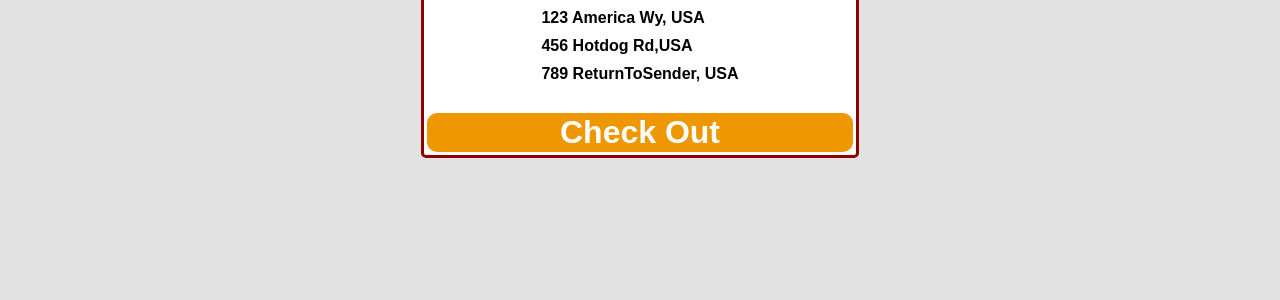
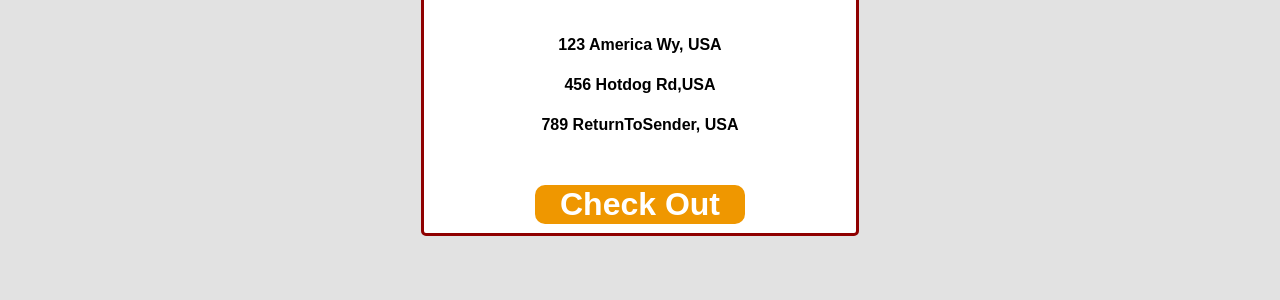
Before and after one commit to wyatt025/HTML_CSS_WebPageDemo, a plain HTML site: page shoppingcart.html in a window 1280 px wide. Shown: the part 594-894 px from the top of the page. Before the commit the page ends 816 px from the top, so only its background shows below. Drawn offline with Linux system fonts and the light colour scheme.

Commit message:
more adjustment

```diff
--- a/defaultappstyles.css
+++ b/defaultappstyles.css
@@ -191,7 +191,7 @@
 .cart-Box{
     background-color: white;
     border: 3px solid #8F0000;
-    border-radius: 0px 5px 0px 0px;
+    border-radius: 5px 5px 0px 0px;
 }
 .cart-Table{
     border-spacing: 10px 20px;
@@ -211,7 +211,12 @@
     background-color: white;
     border: 3px solid #8F0000;
     border-radius: 5px;
-    width: 27em;
+    padding: .5% 9% .5% 9%;
+
+}
+.addressTxT-Table{
+    border-spacing: 0px 20px;
+    width: 100%;
 }
 .addressTxT{
     color: black;
--- a/shoppingcart.html
+++ b/shoppingcart.html
@@ -23,6 +23,9 @@
             .Back-btn{
                 width: 2.5em;
                 height: 1em;
+            }
+            .address-box{
+                padding: .5% 24% .5% 24%;
             }
         }
     </style>
@@ -61,11 +64,17 @@
         </div>
         <div class="address-box">
             <div class="Black-Bold">Select a Store</div>
-            <div>
-                <div class="addressTxT" style="margin-bottom: 10px;">123 America Wy, USA</div>
-                <div class="addressTxT">456 Hotdog Rd,USA</div>
-                <div class="addressTxT" style="margin-top: 10px;">789 ReturnToSender, USA</div>
-            </div>
+            <table class="addressTxT-Table">
+                <tr>
+                    <th class="addressTxT">123 America Wy, USA</th>
+                </tr>
+                <tr>
+                    <th class="addressTxT">456 Hotdog Rd,USA</th>
+                </tr>
+                <tr>
+                    <th class="addressTxT">789 ReturnToSender, USA</th>
+                </tr>
+            </table>
             <div class="checkout-btn White-Bold">Check Out</div>
         </div>
     </div>
```
